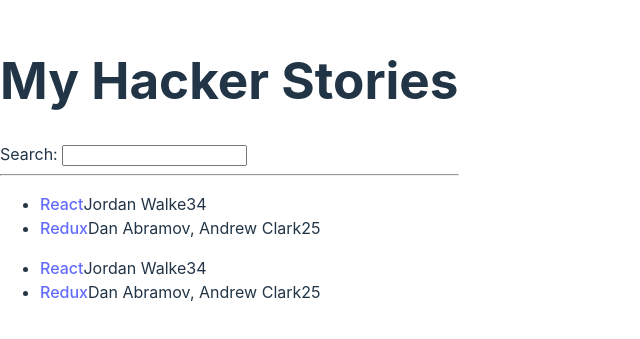
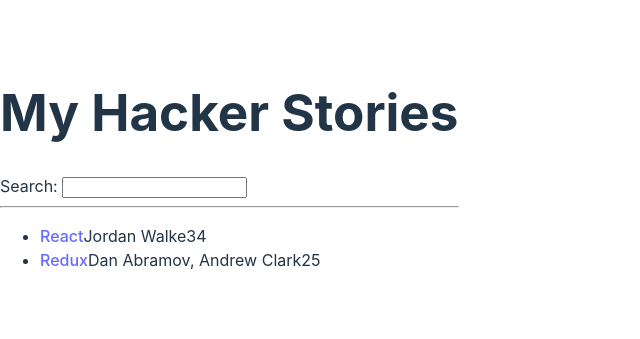
Before and after one commit to third8bates/hacker-stories, a React (Vite) app: page / in a window 1280 px wide. Shown: the part 231-570 px from the top of the page, without its empty margins (0-640 px from the left). Built offline with nearby package versions, Linux system fonts and the light colour scheme.

Commit message:
Changes p. 53

```diff
--- a/eslint.config.js
+++ b/eslint.config.js
@@ -33,6 +33,7 @@
         'warn',
         { allowConstantExport: true },
       ],
+      'react/prop-types': 'off',
     },
   },
 ]
--- a/src/App.jsx
+++ b/src/App.jsx
@@ -1,4 +1,5 @@
-const list = [
+const App = () => {
+  const stories = [
     {
       title: 'React',
       url: 'https://reactjs.org/',
@@ -17,7 +18,7 @@
     },
   ];
 
-const App = () => (
+  return (
     <div>
       <h1>My Hacker Stories</h1>
 
@@ -25,13 +26,10 @@
 
       <hr />
 
-      {/*creating an instance of List component*/}
-      <List />
-
-      {/*creating another instance of List component*/}
-      <List />
+      <List list={stories} />
     </div>
   );
+};
 
 //declaration of Search component
 const Search = () => {
@@ -48,24 +46,26 @@
       <input id="search" type="text" onChange={handleChange} />
     </div>
   );
-}
+};
 
 //declaration of List component
-const List = () => (
+const List = (props) => (
     <ul>
-      {list.map((item) => {
-        return (
-          <li key={item.objectID}>
-            <span>
-              <a href={item.url}>{item.title}</a>
-            </span>
-            <span>{item.author}</span>
-            <span>{item.num_comments}</span>
-            <span>{item.points}</span>
-          </li>
-        );
-      })}
+      {props.list.map((item) => (
+        <Item key={item.objectID} item={item} />
+      ))}
     </ul>
 );
 
+const Item = (props) => (
+  <li>
+    <span>
+      <a href={props.item.url}>{props.item.title}</a>
+    </span>
+    <span>{props.item.author}</span>
+    <span>{props.item.num_comments}</span>
+    <span>{props.item.points}</span>
+  </li>
+);
+
 export default App;
```
Lines whose indentation alone changed are shown as unchanged.
